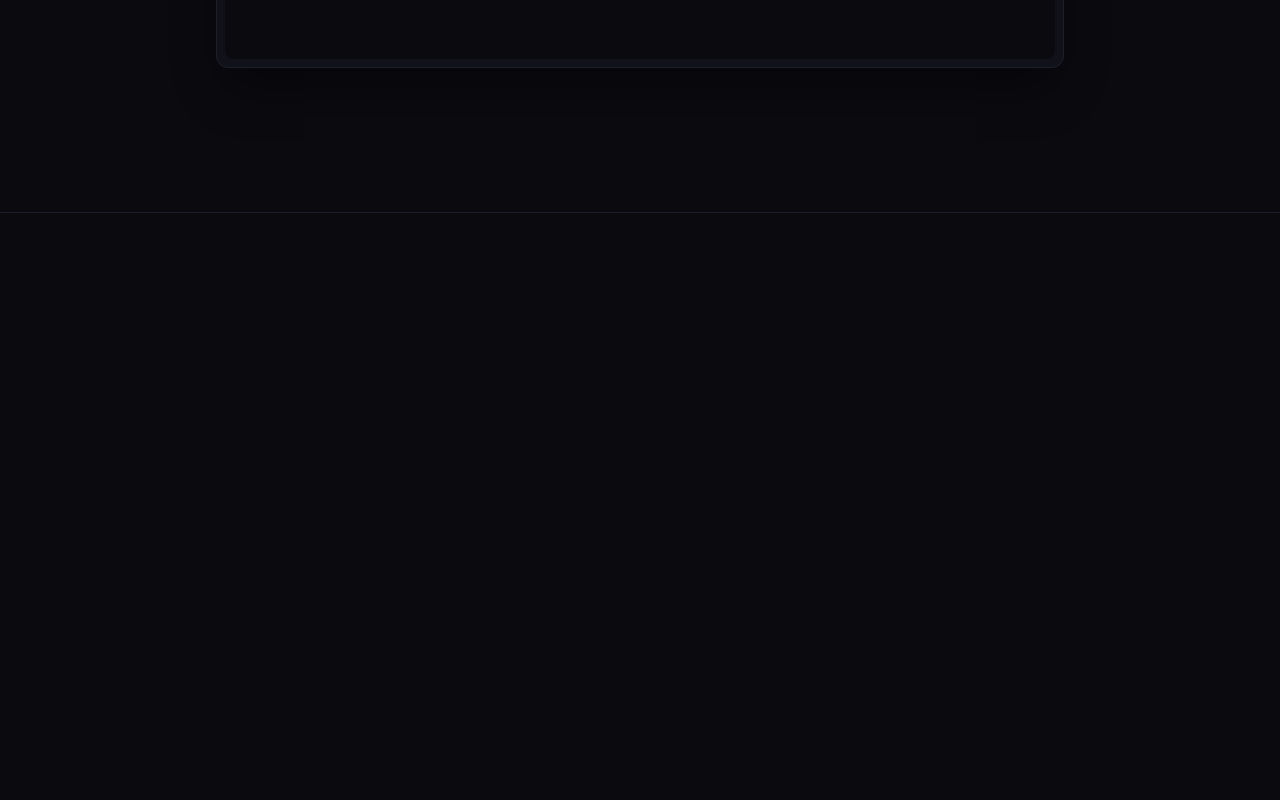
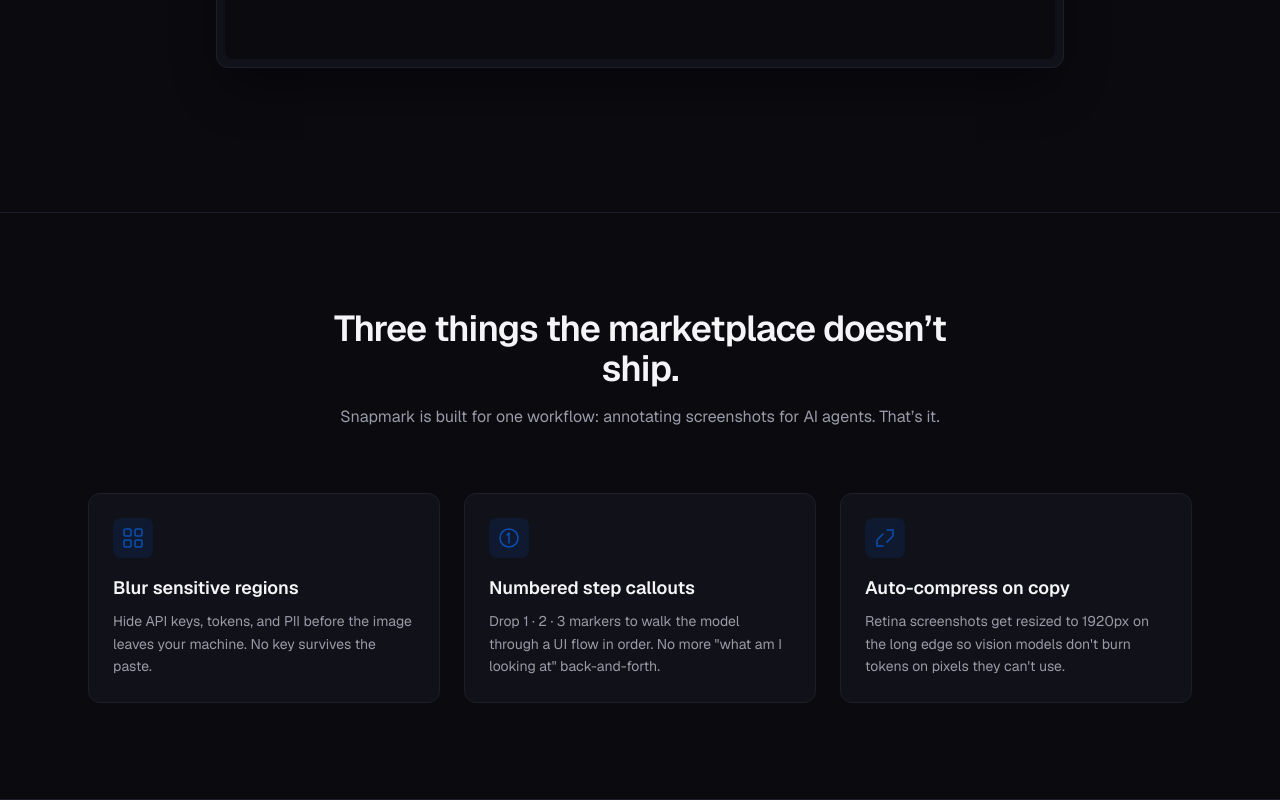
Before and after one commit to rajitha302/snapmark-website, a Next.js app: page / in a window 1280 px wide. Shown: the part 1035-1835 px from the top of the page. Before the commit the page ends 1248 px from the top, so only its background shows below. Built offline with nearby package versions, Linux system fonts and the light colour scheme.

Commit message:
feat: add three-feature section (blur, numbered callouts, auto-compress)

```diff
--- a/app/page.tsx
+++ b/app/page.tsx
@@ -1,5 +1,6 @@
 import Nav from '@/components/Nav';
 import Hero from '@/components/Hero';
+import Features from '@/components/Features';
 
 export default function Home() {
   return (
@@ -7,6 +8,7 @@
       <Nav />
       <main>
         <Hero />
+        <Features />
       </main>
     </>
   );
--- /dev/null
+++ b/components/Features.tsx
@@ -0,0 +1,71 @@
+type Feature = {
+  title: string;
+  body: string;
+  icon: React.ReactNode;
+};
+
+const features: Feature[] = [
+  {
+    title: 'Blur sensitive regions',
+    body: 'Hide API keys, tokens, and PII before the image leaves your machine. No key survives the paste.',
+    icon: (
+      <svg viewBox="0 0 24 24" fill="none" stroke="currentColor" strokeWidth="1.5" className="h-6 w-6">
+        <rect x="3" y="3" width="7" height="7" rx="1.5" />
+        <rect x="14" y="3" width="7" height="7" rx="1.5" />
+        <rect x="3" y="14" width="7" height="7" rx="1.5" />
+        <rect x="14" y="14" width="7" height="7" rx="1.5" />
+      </svg>
+    ),
+  },
+  {
+    title: 'Numbered step callouts',
+    body: 'Drop 1 · 2 · 3 markers to walk the model through a UI flow in order. No more "what am I looking at" back-and-forth.',
+    icon: (
+      <svg viewBox="0 0 24 24" fill="none" stroke="currentColor" strokeWidth="1.5" className="h-6 w-6">
+        <circle cx="12" cy="12" r="9" />
+        <path d="M10 9l2-2v10" strokeLinecap="round" strokeLinejoin="round" />
+      </svg>
+    ),
+  },
+  {
+    title: 'Auto-compress on copy',
+    body: 'Retina screenshots get resized to 1920px on the long edge so vision models don\'t burn tokens on pixels they can\'t use.',
+    icon: (
+      <svg viewBox="0 0 24 24" fill="none" stroke="currentColor" strokeWidth="1.5" className="h-6 w-6">
+        <path d="M4 14v6h6M20 10V4h-6M4 14L10 8M20 10l-6 6" strokeLinecap="round" strokeLinejoin="round" />
+      </svg>
+    ),
+  },
+];
+
+export default function Features() {
+  return (
+    <section id="features" className="border-b border-[var(--color-border)]">
+      <div className="mx-auto max-w-6xl px-6 py-24">
+        <div className="mx-auto max-w-2xl text-center">
+          <h2 className="text-3xl font-semibold tracking-tight sm:text-4xl">
+            Three things the marketplace doesn&rsquo;t ship.
+          </h2>
+          <p className="mt-4 text-[var(--color-fg-muted)]">
+            Snapmark is built for one workflow: annotating screenshots for AI agents. That&rsquo;s it.
+          </p>
+        </div>
+
+        <div className="mt-16 grid gap-6 sm:grid-cols-3">
+          {features.map((f) => (
+            <div
+              key={f.title}
+              className="rounded-xl border border-[var(--color-border)] bg-[var(--color-bg-elevated)] p-6 transition hover:border-[color-mix(in_srgb,var(--color-accent)_50%,var(--color-border))]"
+            >
+              <div className="mb-4 inline-flex h-10 w-10 items-center justify-center rounded-lg bg-[var(--color-accent)]/15 text-[var(--color-accent)]">
+                {f.icon}
+              </div>
+              <h3 className="text-lg font-semibold">{f.title}</h3>
+              <p className="mt-2 text-sm leading-relaxed text-[var(--color-fg-muted)]">{f.body}</p>
+            </div>
+          ))}
+        </div>
+      </div>
+    </section>
+  );
+}
```
